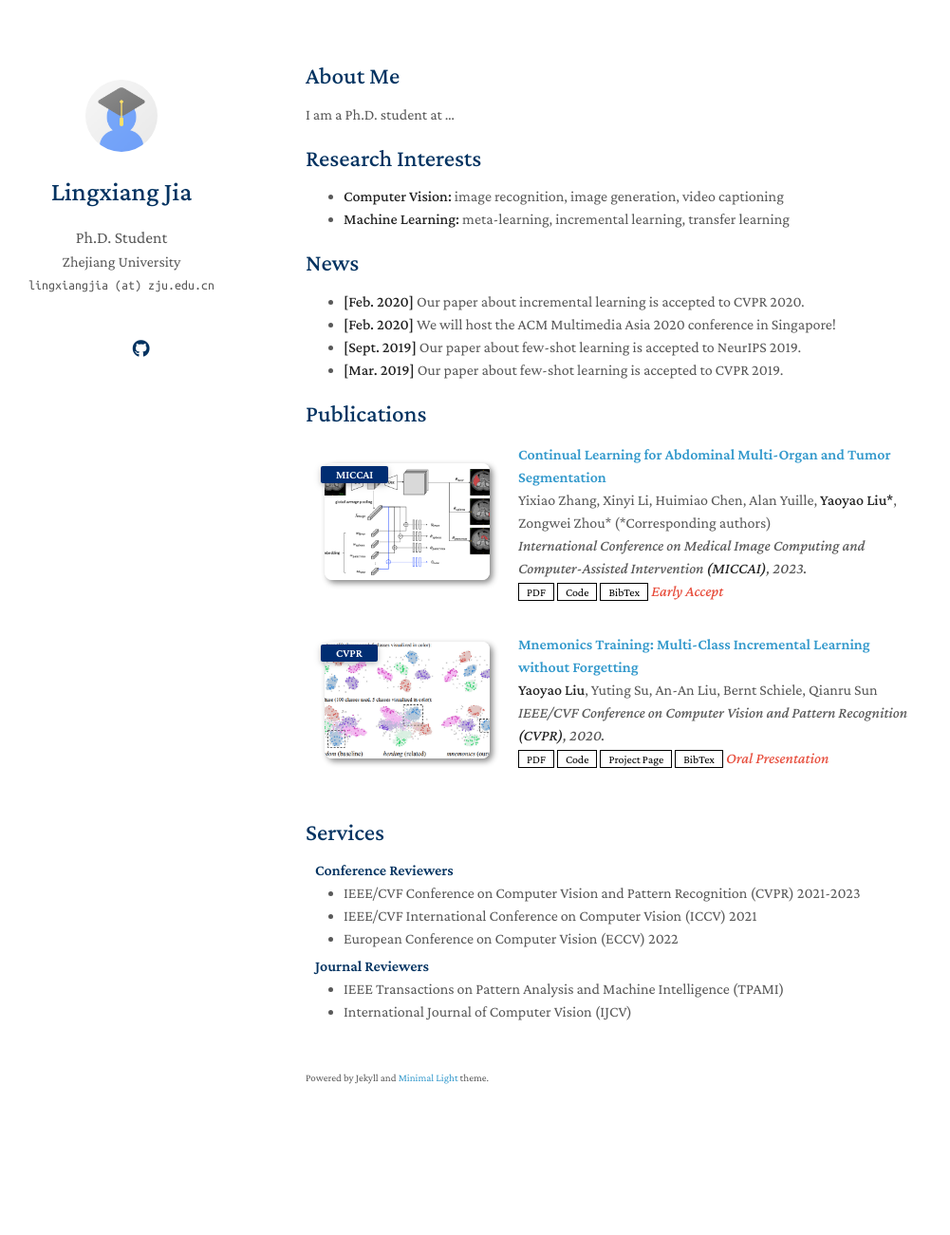
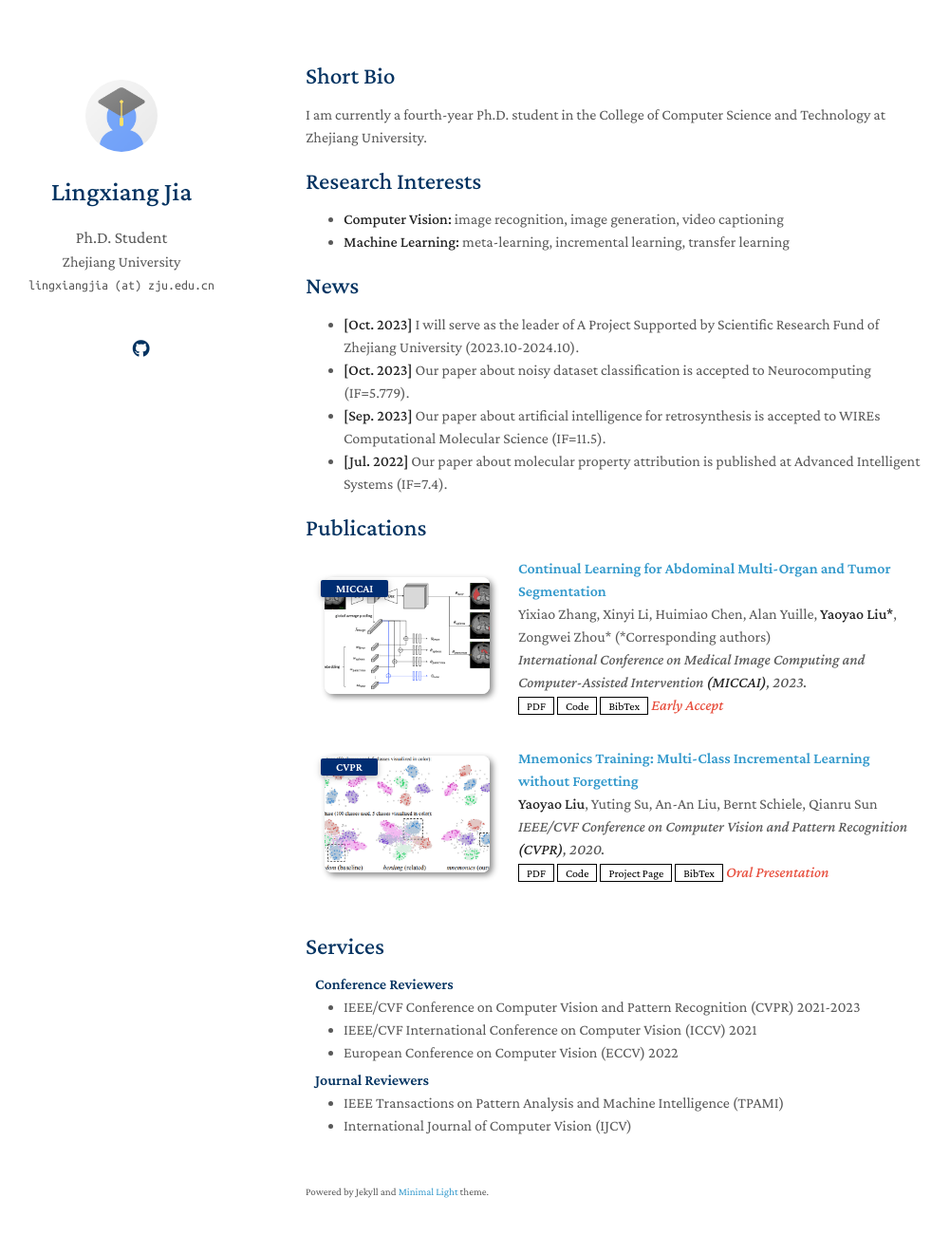
Before and after one commit to hry98kki/hry98kki.github.io, a Jekyll site: the page built from index.md, in a window 1280 px wide and 1336 px high. Shown: the top 1301 px of the window at 95% size, without its empty margins (148-1149 px from the left). Built offline with Jekyll 4.4.1, drawn with Linux system fonts in a browser that asks for light colours; nearby versions of some CDN libraries; a style sheet for code colours, icons or effects is not loaded; our own code applies the rules of GitHub Pages for plain Markdown files.

Commit message:
Update News

```diff
--- a/_config.yml
+++ b/_config.yml
@@ -21,7 +21,7 @@
 # Images (e.g., your profile picture and your website's favicon)
 # "favicon" and "favicon_dark" are used for the light and dark modes, respectively.
 avatar: ./assets/img/avatar.png
-favicon: ./assets/img/favicon.png
+favicon: ./assets/img/zju_logo.png
 favicon_dark: ./assets/img/favicon-dark.png
 
 # Footnote
--- a/index.md
+++ b/index.md
@@ -2,9 +2,9 @@
 layout: homepage
 ---
 
-## About Me
+## Short Bio
 
-I am a Ph.D. student at ...
+I am currently a fourth-year Ph.D. student in the College of Computer Science and Technology at Zhejiang University.
 
 ## Research Interests
 
@@ -13,10 +13,10 @@ I am a Ph.D. student at ...
 
 ## News
 
-- **[Feb. 2020]** Our paper about incremental learning is accepted to CVPR 2020.
-- **[Feb. 2020]** We will host the ACM Multimedia Asia 2020 conference in Singapore!
-- **[Sept. 2019]** Our paper about few-shot learning is accepted to NeurIPS 2019.
-- **[Mar. 2019]** Our paper about few-shot learning is accepted to CVPR 2019.
+- **[Oct. 2023]** I will serve as the leader of A Project Supported by Scientific Research Fund of Zhejiang University (2023.10-2024.10).
+- **[Oct. 2023]** Our paper about noisy dataset classification is accepted to Neurocomputing (IF=5.779).
+- **[Sep. 2023]** Our paper about artificial intelligence for retrosynthesis is accepted to WIREs Computational Molecular Science (IF=11.5).
+- **[Jul. 2022]** Our paper about molecular property attribution is published at Advanced Intelligent Systems (IF=7.4).
 
 {% include_relative _includes/publications.md %}
 
```
Also changed, not shown: assets/img/zju_logo.png (added).
